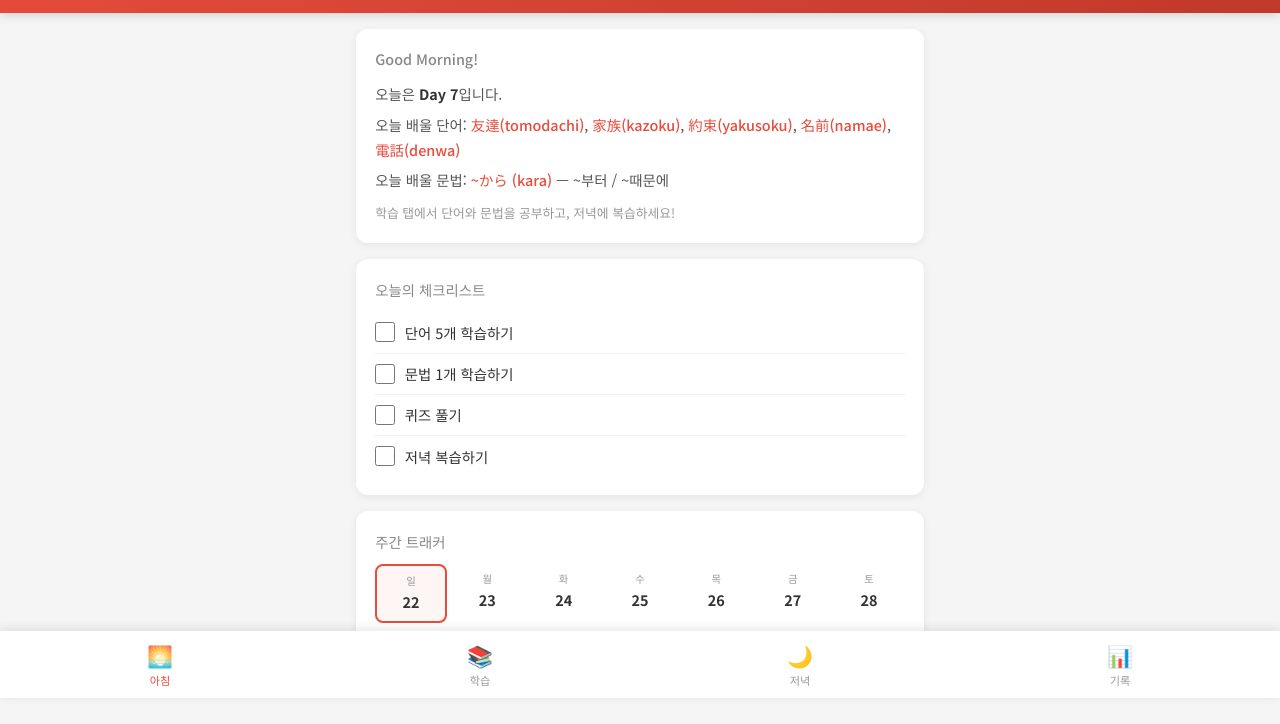
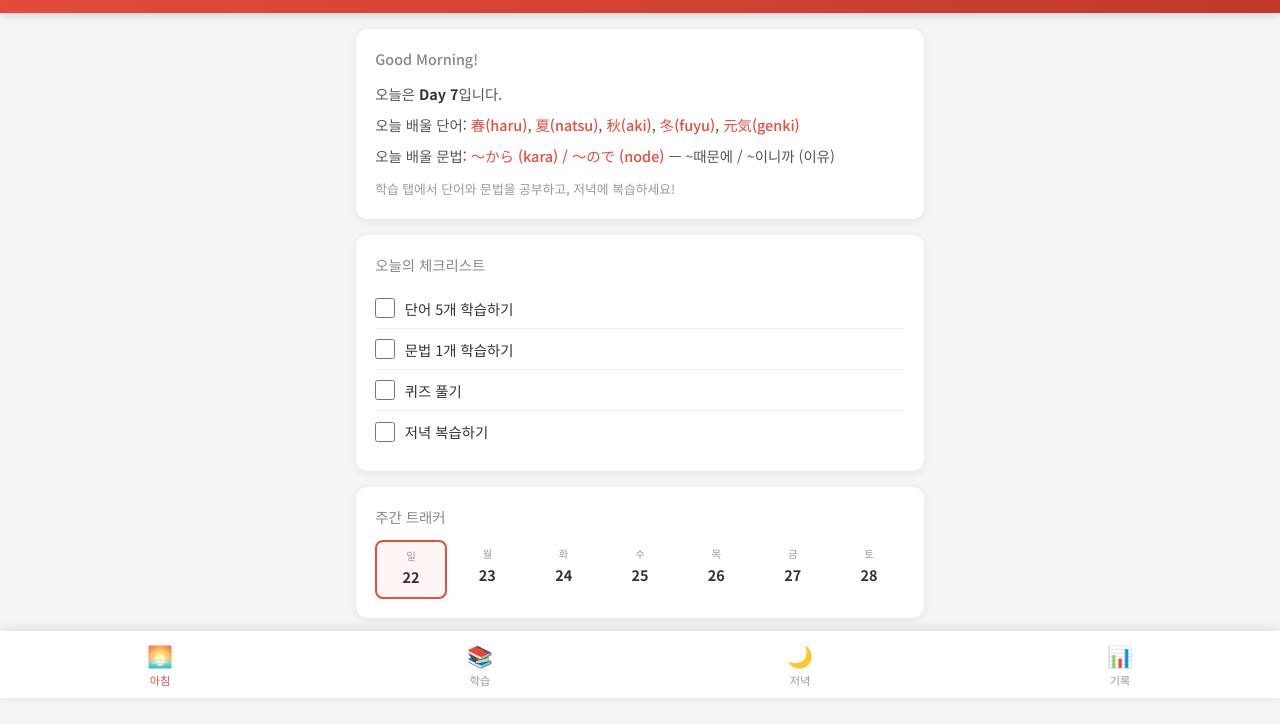
Before and after one commit to heyjune3737/japanese-daily, a plain HTML site: page index.html in a window 1280 px wide. Shown: the part 102-826 px from the top of the page. Drawn offline with Linux system fonts and the light colour scheme.

Commit message:
fix: 지시서 반영 - VOCAB/GRAMMAR 데이터 교체, romaji 전면 적용

```diff
--- a/index.html
+++ b/index.html
@@ -468,61 +468,61 @@
 // DATA: VOCAB_BANK — 7 Day-sets, 5 words each = 35 words
 // ============================================================
 const VOCAB_BANK = [
-  // Day 1: 인사/기본 표현
+  // Day 0: 인사/기본 표현
   [
     { jp: "おはよう", reading: "おはよう (ohayou)", meaning: "좋은 아침", example: "おはようございます。", exampleRomaji: "ohayou gozaimasu.", exampleKo: "좋은 아침입니다." },
     { jp: "ありがとう", reading: "ありがとう (arigatou)", meaning: "감사합니다", example: "ありがとうございます。", exampleRomaji: "arigatou gozaimasu.", exampleKo: "감사합니다." },
-    { jp: "すみません", reading: "すみません (sumimasen)", meaning: "죄송합니다 / 실례합니다", example: "すみません、駅はどこですか。", exampleRomaji: "sumimasen, eki wa doko desu ka.", exampleKo: "실례합니다, 역은 어디인가요?" },
-    { jp: "こんにちは", reading: "こんにちは (konnichiwa)", meaning: "안녕하세요 (낮)", example: "こんにちは、元気ですか。", exampleRomaji: "konnichiwa, genki desu ka.", exampleKo: "안녕하세요, 잘 지내세요?" },
-    { jp: "さようなら", reading: "さようなら (sayounara)", meaning: "안녕히 가세요", example: "さようなら、また明日。", exampleRomaji: "sayounara, mata ashita.", exampleKo: "안녕히, 내일 또 봐요." },
+    { jp: "すみません", reading: "すみません (sumimasen)", meaning: "실례합니다 / 죄송합니다", example: "すみません、駅はどこですか。", exampleRomaji: "sumimasen, eki wa doko desu ka.", exampleKo: "실례합니다, 역은 어디인가요?" },
+    { jp: "食べる", reading: "たべる (taberu)", meaning: "먹다", example: "朝ごはんを食べる。", exampleRomaji: "asagohan wo taberu.", exampleKo: "아침밥을 먹다." },
+    { jp: "飲む", reading: "のむ (nomu)", meaning: "마시다", example: "水を飲む。", exampleRomaji: "mizu wo nomu.", exampleKo: "물을 마시다." },
   ],
-  // Day 2: 학교/공부
+  // Day 1: 기본 동사
   [
-    { jp: "学校", reading: "がっこう (gakkou)", meaning: "학교", example: "学校に行きます。", exampleRomaji: "gakkou ni ikimasu.", exampleKo: "학교에 갑니다." },
-    { jp: "先生", reading: "せんせい (sensei)", meaning: "선생님", example: "先生は優しいです。", exampleRomaji: "sensei wa yasashii desu.", exampleKo: "선생님은 친절합니다." },
-    { jp: "勉強", reading: "べんきょう (benkyou)", meaning: "공부", example: "日本語を勉強します。", exampleRomaji: "nihongo wo benkyou shimasu.", exampleKo: "일본어를 공부합니다." },
-    { jp: "学生", reading: "がくせい (gakusei)", meaning: "학생", example: "私は学生です。", exampleRomaji: "watashi wa gakusei desu.", exampleKo: "저는 학생입니다." },
-    { jp: "質問", reading: "しつもん (shitsumon)", meaning: "질문", example: "質問がありますか。", exampleRomaji: "shitsumon ga arimasu ka.", exampleKo: "질문이 있습니까?" },
+    { jp: "行く", reading: "いく (iku)", meaning: "가다", example: "学校に行く。", exampleRomaji: "gakkou ni iku.", exampleKo: "학교에 가다." },
+    { jp: "来る", reading: "くる (kuru)", meaning: "오다", example: "友達が来る。", exampleRomaji: "tomodachi ga kuru.", exampleKo: "친구가 오다." },
+    { jp: "見る", reading: "みる (miru)", meaning: "보다", example: "テレビを見る。", exampleRomaji: "terebi wo miru.", exampleKo: "텔레비전을 보다." },
+    { jp: "聞く", reading: "きく (kiku)", meaning: "듣다 / 묻다", example: "音楽を聞く。", exampleRomaji: "ongaku wo kiku.", exampleKo: "음악을 듣다." },
+    { jp: "書く", reading: "かく (kaku)", meaning: "쓰다", example: "手紙を書く。", exampleRomaji: "tegami wo kaku.", exampleKo: "편지를 쓰다." },
   ],
-  // Day 3: 음식/음료
+  // Day 2: 동사/형용사
   [
-    { jp: "食べ物", reading: "たべもの (tabemono)", meaning: "음식", example: "好きな食べ物は何ですか。", exampleRomaji: "suki na tabemono wa nan desu ka.", exampleKo: "좋아하는 음식은 뭔가요?" },
-    { jp: "飲み物", reading: "のみもの (nomimono)", meaning: "음료", example: "飲み物を買います。", exampleRomaji: "nomimono wo kaimasu.", exampleKo: "음료를 삽니다." },
-    { jp: "水", reading: "みず (mizu)", meaning: "물", example: "水をください。", exampleRomaji: "mizu wo kudasai.", exampleKo: "물을 주세요." },
-    { jp: "美味しい", reading: "おいしい (oishii)", meaning: "맛있는", example: "この料理は美味しいです。", exampleRomaji: "kono ryouri wa oishii desu.", exampleKo: "이 요리는 맛있습니다." },
-    { jp: "食べる", reading: "たべる (taberu)", meaning: "먹다", example: "朝ごはんを食べます。", exampleRomaji: "asagohan wo tabemasu.", exampleKo: "아침밥을 먹습니다." },
+    { jp: "読む", reading: "よむ (yomu)", meaning: "읽다", example: "本を読む。", exampleRomaji: "hon wo yomu.", exampleKo: "책을 읽다." },
+    { jp: "話す", reading: "はなす (hanasu)", meaning: "말하다", example: "日本語を話す。", exampleRomaji: "nihongo wo hanasu.", exampleKo: "일본어를 말하다." },
+    { jp: "買う", reading: "かう (kau)", meaning: "사다", example: "パンを買う。", exampleRomaji: "pan wo kau.", exampleKo: "빵을 사다." },
+    { jp: "大きい", reading: "おおきい (ookii)", meaning: "크다", example: "大きい犬がいる。", exampleRomaji: "ookii inu ga iru.", exampleKo: "큰 개가 있다." },
+    { jp: "小さい", reading: "ちいさい (chiisai)", meaning: "작다", example: "小さい猫が好きです。", exampleRomaji: "chiisai neko ga suki desu.", exampleKo: "작은 고양이를 좋아합니다." },
   ],
-  // Day 4: 장소/교통
+  // Day 3: 형용사
   [
-    { jp: "駅", reading: "えき (eki)", meaning: "역", example: "駅はどこですか。", exampleRomaji: "eki wa doko desu ka.", exampleKo: "역은 어디입니까?" },
-    { jp: "電車", reading: "でんしゃ (densha)", meaning: "전철", example: "電車で会社に行きます。", exampleRomaji: "densha de kaisha ni ikimasu.", exampleKo: "전철로 회사에 갑니다." },
-    { jp: "病院", reading: "びょういん (byouin)", meaning: "병원", example: "病院に行きたいです。", exampleRomaji: "byouin ni ikitai desu.", exampleKo: "병원에 가고 싶습니다." },
-    { jp: "図書館", reading: "としょかん (toshokan)", meaning: "도서관", example: "図書館で本を読みます。", exampleRomaji: "toshokan de hon wo yomimasu.", exampleKo: "도서관에서 책을 읽습니다." },
-    { jp: "会社", reading: "かいしゃ (kaisha)", meaning: "회사", example: "会社は九時からです。", exampleRomaji: "kaisha wa kuji kara desu.", exampleKo: "회사는 9시부터입니다." },
+    { jp: "新しい", reading: "あたらしい (atarashii)", meaning: "새롭다", example: "新しい靴を買った。", exampleRomaji: "atarashii kutsu wo katta.", exampleKo: "새 신발을 샀다." },
+    { jp: "古い", reading: "ふるい (furui)", meaning: "오래되다", example: "古い家に住んでいる。", exampleRomaji: "furui ie ni sundeiru.", exampleKo: "오래된 집에 살고 있다." },
+    { jp: "高い", reading: "たかい (takai)", meaning: "높다 / 비싸다", example: "このバッグは高い。", exampleRomaji: "kono baggu wa takai.", exampleKo: "이 가방은 비싸다." },
+    { jp: "安い", reading: "やすい (yasui)", meaning: "싸다", example: "安いレストランを探す。", exampleRomaji: "yasui resutoran wo sagasu.", exampleKo: "싼 식당을 찾다." },
+    { jp: "美味しい", reading: "おいしい (oishii)", meaning: "맛있다", example: "このラーメンは美味しい。", exampleRomaji: "kono raamen wa oishii.", exampleKo: "이 라멘은 맛있다." },
   ],
-  // Day 5: 일상/취미
+  // Day 4: 명사 (일상)
   [
-    { jp: "仕事", reading: "しごと (shigoto)", meaning: "일, 직업", example: "仕事は楽しいです。", exampleRomaji: "shigoto wa tanoshii desu.", exampleKo: "일은 즐겁습니다." },
-    { jp: "散歩", reading: "さんぽ (sanpo)", meaning: "산책", example: "公園を散歩します。", exampleRomaji: "kouen wo sanpo shimasu.", exampleKo: "공원을 산책합니다." },
-    { jp: "映画", reading: "えいが (eiga)", meaning: "영화", example: "映画を見ます。", exampleRomaji: "eiga wo mimasu.", exampleKo: "영화를 봅니다." },
-    { jp: "音楽", reading: "おんがく (ongaku)", meaning: "음악", example: "音楽を聞きます。", exampleRomaji: "ongaku wo kikimasu.", exampleKo: "음악을 듣습니다." },
-    { jp: "旅行", reading: "りょこう (ryokou)", meaning: "여행", example: "日本に旅行に行きます。", exampleRomaji: "nihon ni ryokou ni ikimasu.", exampleKo: "일본에 여행을 갑니다." },
+    { jp: "天気", reading: "てんき (tenki)", meaning: "날씨", example: "今日はいい天気です。", exampleRomaji: "kyou wa ii tenki desu.", exampleKo: "오늘은 좋은 날씨입니다." },
+    { jp: "時間", reading: "じかん (jikan)", meaning: "시간", example: "時間がない。", exampleRomaji: "jikan ga nai.", exampleKo: "시간이 없다." },
+    { jp: "友達", reading: "ともだち (tomodachi)", meaning: "친구", example: "友達と遊ぶ。", exampleRomaji: "tomodachi to asobu.", exampleKo: "친구와 놀다." },
+    { jp: "仕事", reading: "しごと (shigoto)", meaning: "일 / 직장", example: "仕事が忙しい。", exampleRomaji: "shigoto ga isogashii.", exampleKo: "일이 바쁘다." },
+    { jp: "勉強", reading: "べんきょう (benkyou)", meaning: "공부", example: "日本語を勉強する。", exampleRomaji: "nihongo wo benkyou suru.", exampleKo: "일본어를 공부하다." },
   ],
-  // Day 6: 감정/형용사
+  // Day 5: 명사 (장소/취미)
   [
-    { jp: "大切", reading: "たいせつ (taisetsu)", meaning: "소중한", example: "友達は大切です。", exampleRomaji: "tomodachi wa taisetsu desu.", exampleKo: "친구는 소중합니다." },
-    { jp: "簡単", reading: "かんたん (kantan)", meaning: "간단한", example: "この問題は簡単です。", exampleRomaji: "kono mondai wa kantan desu.", exampleKo: "이 문제는 간단합니다." },
-    { jp: "便利", reading: "べんり (benri)", meaning: "편리한", example: "スマホは便利です。", exampleRomaji: "sumaho wa benri desu.", exampleKo: "스마트폰은 편리합니다." },
-    { jp: "気持ち", reading: "きもち (kimochi)", meaning: "기분, 감정", example: "気持ちがいいです。", exampleRomaji: "kimochi ga ii desu.", exampleKo: "기분이 좋습니다." },
-    { jp: "楽しい", reading: "たのしい (tanoshii)", meaning: "즐거운", example: "パーティーは楽しいです。", exampleRomaji: "paatii wa tanoshii desu.", exampleKo: "파티는 즐겁습니다." },
+    { jp: "電車", reading: "でんしゃ (densha)", meaning: "전철", example: "電車で会社に行く。", exampleRomaji: "densha de kaisha ni iku.", exampleKo: "전철로 회사에 가다." },
+    { jp: "病院", reading: "びょういん (byouin)", meaning: "병원", example: "病院に行きたくない。", exampleRomaji: "byouin ni ikitakunai.", exampleKo: "병원에 가고 싶지 않다." },
+    { jp: "映画", reading: "えいが (eiga)", meaning: "영화", example: "映画を見に行こう。", exampleRomaji: "eiga wo mi ni ikou.", exampleKo: "영화 보러 가자." },
+    { jp: "音楽", reading: "おんがく (ongaku)", meaning: "음악", example: "音楽が大好きです。", exampleRomaji: "ongaku ga daisuki desu.", exampleKo: "음악을 정말 좋아합니다." },
+    { jp: "写真", reading: "しゃしん (shashin)", meaning: "사진", example: "写真を撮ってください。", exampleRomaji: "shashin wo totte kudasai.", exampleKo: "사진을 찍어 주세요." },
   ],
-  // Day 7: 사람/관계
+  // Day 6: 계절/인사
   [
-    { jp: "友達", reading: "ともだち (tomodachi)", meaning: "친구", example: "友達に会います。", exampleRomaji: "tomodachi ni aimasu.", exampleKo: "친구를 만납니다." },
-    { jp: "家族", reading: "かぞく (kazoku)", meaning: "가족", example: "家族は四人です。", exampleRomaji: "kazoku wa yonin desu.", exampleKo: "가족은 4명입니다." },
-    { jp: "約束", reading: "やくそく (yakusoku)", meaning: "약속", example: "明日の約束があります。", exampleRomaji: "ashita no yakusoku ga arimasu.", exampleKo: "내일 약속이 있습니다." },
-    { jp: "名前", reading: "なまえ (namae)", meaning: "이름", example: "お名前は何ですか。", exampleRomaji: "onamae wa nan desu ka.", exampleKo: "이름이 뭔가요?" },
-    { jp: "電話", reading: "でんわ (denwa)", meaning: "전화", example: "電話をかけます。", exampleRomaji: "denwa wo kakemasu.", exampleKo: "전화를 겁니다." },
+    { jp: "春", reading: "はる (haru)", meaning: "봄", example: "春は桜がきれいです。", exampleRomaji: "haru wa sakura ga kirei desu.", exampleKo: "봄에는 벚꽃이 예쁩니다." },
+    { jp: "夏", reading: "なつ (natsu)", meaning: "여름", example: "夏は暑いです。", exampleRomaji: "natsu wa atsui desu.", exampleKo: "여름은 덥습니다." },
+    { jp: "秋", reading: "あき (aki)", meaning: "가을", example: "秋の紅葉が好きです。", exampleRomaji: "aki no kouyou ga suki desu.", exampleKo: "가을 단풍을 좋아합니다." },
+    { jp: "冬", reading: "ふゆ (fuyu)", meaning: "겨울", example: "冬は寒いです。", exampleRomaji: "fuyu wa samui desu.", exampleKo: "겨울은 춥습니다." },
+    { jp: "元気", reading: "げんき (genki)", meaning: "건강한 / 활기찬", example: "お元気ですか。", exampleRomaji: "ogenki desu ka.", exampleKo: "잘 지내시나요?" },
   ],
 ];
 
@@ -530,69 +530,34 @@ const VOCAB_BANK = [
 // DATA: GRAMMAR_BANK — 7 grammars, 2 examples each = 14 examples
 // ============================================================
 const GRAMMAR_BANK = [
-  {
-    title: "~です (desu)",
-    structure: "명사 + です(desu)",
-    description: "~입니다. 정중한 긍정 표현",
-    examples: [
-      { jp: "学生です。", romaji: "gakusei desu.", ko: "학생입니다." },
-      { jp: "日本人です。", romaji: "nihonjin desu.", ko: "일본인입니다." },
-    ]
-  },
-  {
-    title: "~ます (masu)",
-    structure: "동사ます형 + ます(masu)",
-    description: "정중한 동사 표현 (현재/미래)",
-    examples: [
-      { jp: "毎日勉強します。", romaji: "mainichi benkyou shimasu.", ko: "매일 공부합니다." },
-      { jp: "朝ごはんを食べます。", romaji: "asagohan wo tabemasu.", ko: "아침밥을 먹습니다." },
-    ]
-  },
-  {
-    title: "~ません (masen)",
-    structure: "동사ます형 + ません(masen)",
-    description: "정중한 부정 표현",
-    examples: [
-      { jp: "肉を食べません。", romaji: "niku wo tabemasen.", ko: "고기를 먹지 않습니다." },
-      { jp: "お酒を飲みません。", romaji: "osake wo nomimasen.", ko: "술을 마시지 않습니다." },
-    ]
-  },
-  {
-    title: "~がある/いる (ga aru/iru)",
-    structure: "명사 + がある(ga aru) [사물] / がいる(ga iru) [생물]",
-    description: "~이/가 있다",
-    examples: [
-      { jp: "時間があります。", romaji: "jikan ga arimasu.", ko: "시간이 있습니다." },
-      { jp: "猫がいます。", romaji: "neko ga imasu.", ko: "고양이가 있습니다." },
-    ]
-  },
-  {
-    title: "~たい (tai)",
-    structure: "동사ます형 + たい(tai)",
-    description: "~하고 싶다",
-    examples: [
-      { jp: "日本に行きたいです。", romaji: "nihon ni ikitai desu.", ko: "일본에 가고 싶습니다." },
-      { jp: "寿司を食べたいです。", romaji: "sushi wo tabetai desu.", ko: "초밥을 먹고 싶습니다." },
-    ]
-  },
-  {
-    title: "~てください (te kudasai)",
-    structure: "동사て형 + ください(kudasai)",
-    description: "~해 주세요 (부탁)",
-    examples: [
-      { jp: "ここに書いてください。", romaji: "koko ni kaite kudasai.", ko: "여기에 써 주세요." },
-      { jp: "もう一度言ってください。", romaji: "mou ichido itte kudasai.", ko: "한 번 더 말해 주세요." },
-    ]
-  },
-  {
-    title: "~から (kara)",
-    structure: "문장/명사 + から(kara)",
-    description: "~부터 / ~때문에",
-    examples: [
-      { jp: "九時から始まります。", romaji: "kuji kara hajimarimasu.", ko: "9시부터 시작합니다." },
-      { jp: "暑いから窓を開けます。", romaji: "atsui kara mado wo akemasu.", ko: "더우니까 창문을 엽니다." },
-    ]
-  },
+  { title: "〜です (desu) / 〜ます (masu)", meaning: "정중한 문장 만들기 (기본 경어)", structure: "명사 + です(desu) / 동사ます형 + ます(masu)", examples: [
+    { jp: "学生です。", romaji: "gakusei desu.", ko: "학생입니다." },
+    { jp: "毎日勉強します。", romaji: "mainichi benkyou shimasu.", ko: "매일 공부합니다." }
+  ]},
+  { title: "〜を (wo) + 동사", meaning: "목적어를 나타내는 조사 を", structure: "명사 + を(wo) + 타동사", examples: [
+    { jp: "りんごを食べます。", romaji: "ringo wo tabemasu.", ko: "사과를 먹습니다." },
+    { jp: "本を読みます。", romaji: "hon wo yomimasu.", ko: "책을 읽습니다." }
+  ]},
+  { title: "〜に行く (ni iku)", meaning: "~하러 가다 (목적 표현)", structure: "동사ます형(ます 제거) + に行く(ni iku)", examples: [
+    { jp: "映画を見に行く。", romaji: "eiga wo mi ni iku.", ko: "영화를 보러 가다." },
+    { jp: "ご飯を食べに行こう。", romaji: "gohan wo tabe ni ikou.", ko: "밥을 먹으러 가자." }
+  ]},
+  { title: "〜たい (tai)", meaning: "~하고 싶다 (희망 표현)", structure: "동사ます형(ます 제거) + たい(tai)", examples: [
+    { jp: "日本に行きたい。", romaji: "nihon ni ikitai.", ko: "일본에 가고 싶다." },
+    { jp: "寿司が食べたい。", romaji: "sushi ga tabetai.", ko: "초밥이 먹고 싶다." }
+  ]},
+  { title: "〜てください (te kudasai)", meaning: "~해 주세요 (부탁 표현)", structure: "동사て형 + ください(kudasai)", examples: [
+    { jp: "ここに名前を書いてください。", romaji: "koko ni namae wo kaite kudasai.", ko: "여기에 이름을 써 주세요." },
+    { jp: "ちょっと待ってください。", romaji: "chotto matte kudasai.", ko: "잠깐 기다려 주세요." }
+  ]},
+  { title: "〜ている (te iru)", meaning: "~하고 있다 (진행/상태)", structure: "동사て형 + いる(iru)", examples: [
+    { jp: "今、本を読んでいる。", romaji: "ima, hon wo yondeiru.", ko: "지금 책을 읽고 있다." },
+    { jp: "東京に住んでいます。", romaji: "toukyou ni sundeimasu.", ko: "도쿄에 살고 있습니다." }
+  ]},
+  { title: "〜から (kara) / 〜ので (node)", meaning: "~때문에 / ~이니까 (이유)", structure: "문장 + から(kara) / 문장 + ので(node)", examples: [
+    { jp: "暑いから、窓を開けます。", romaji: "atsui kara, mado wo akemasu.", ko: "더우니까 창문을 엽니다." },
+    { jp: "疲れたので、休みます。", romaji: "tsukareta node, yasumimasu.", ko: "피곤하므로 쉽니다." }
+  ]},
 ];
 
 // ============================================================
@@ -682,7 +647,7 @@ function renderMorningBriefing() {
   el.innerHTML = `
     <p>오늘은 <strong>Day ${currentDay + 1}</strong>입니다.</p>
     <p style="margin-top:0.4rem">오늘 배울 단어: ${wordList}</p>
-    <p style="margin-top:0.4rem">오늘 배울 문법: <span class="highlight">${dayGrammar.title}</span> — ${dayGrammar.description}</p>
+    <p style="margin-top:0.4rem">오늘 배울 문법: <span class="highlight">${dayGrammar.title}</span> — ${dayGrammar.meaning}</p>
     <p style="margin-top:0.6rem; color:#999; font-size:0.8rem">학습 탭에서 단어와 문법을 공부하고, 저녁에 복습하세요!</p>
   `;
 
@@ -857,7 +822,7 @@ function renderGrammar() {
     <div class="grammar-card">
       <div class="grammar-title">${g.title}</div>
       <div class="grammar-structure">${g.structure}</div>
-      <div class="grammar-desc">${g.description}</div>
+      <div class="grammar-desc">${g.meaning}</div>
       ${examplesHtml}
     </div>
   `;
@@ -949,7 +914,7 @@ function renderEvening() {
   rg.innerHTML = `
     <div class="grammar-card">
       <div class="grammar-title">${g.title}</div>
-      <div class="grammar-desc">${g.description}</div>
+      <div class="grammar-desc">${g.meaning}</div>
       ${exHtml}
     </div>
   `;
```
